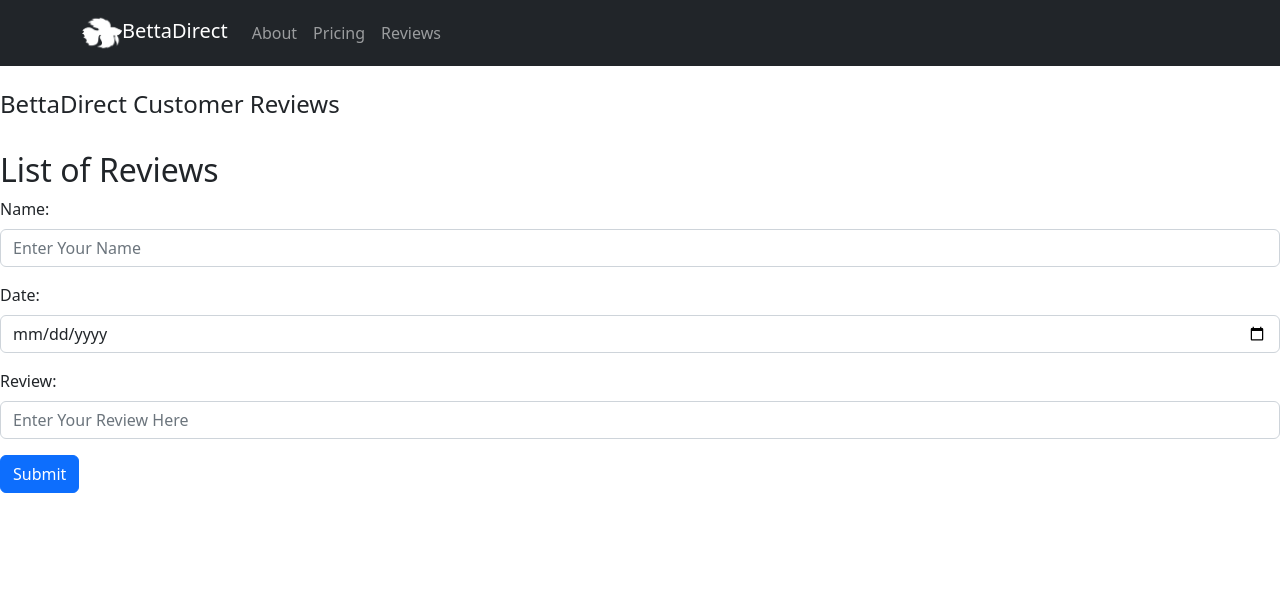
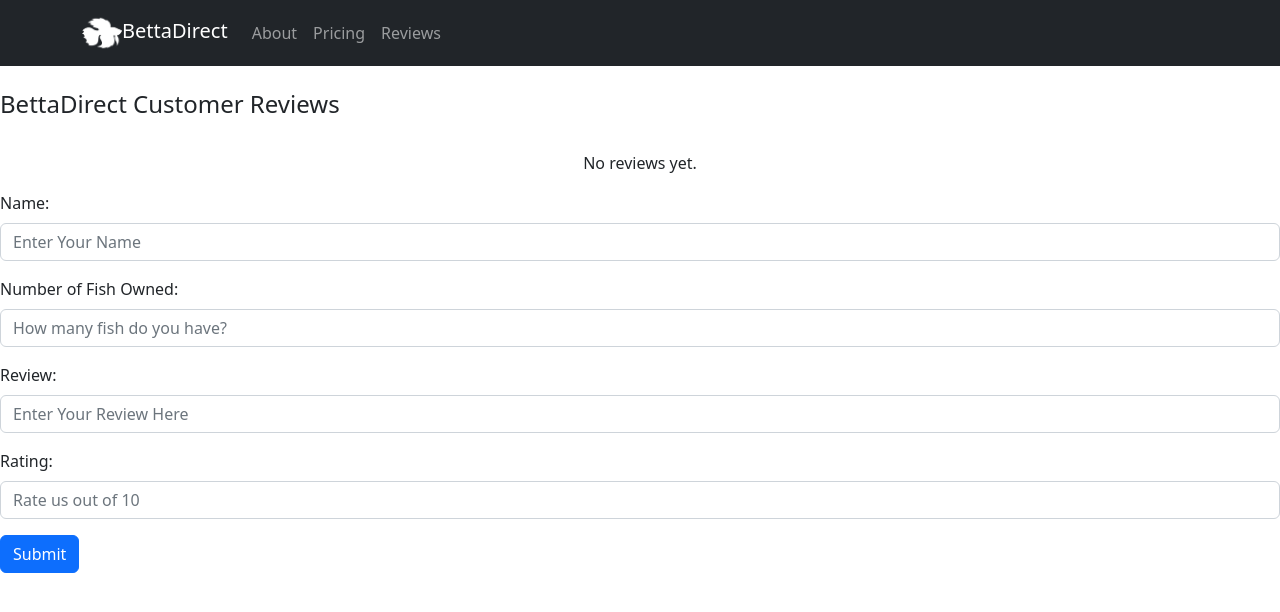
Before and after one commit to dmoylan1/finalProject, a React (Create React App) app: page /reviews in a window 1280 px wide. Shown: the top 612 px of the page. Built offline with nearby package versions, Linux system fonts and the light colour scheme.

Commit message:
project complete

```diff
--- a/src/App.css
+++ b/src/App.css
@@ -1,43 +1,6 @@
-
-
-
-
-
-/* .App {
-  text-align: center;
+.review-list {
+  display: flex;
+  flex-wrap: wrap;
+  justify-content: center;
+  align-items: center;
 }
-
-.App-logo {
-  height: 40vmin;
-  pointer-events: none;
-}
-
-@media (prefers-reduced-motion: no-preference) {
-  .App-logo {
-    animation: App-logo-spin infinite 20s linear;
-  }
-}
-
-.App-header {
-  background-color: #282c34;
-  min-height: 100vh;
-  display: flex;
-  flex-direction: column;
-  align-items: center;
-  justify-content: center;
-  font-size: calc(10px + 2vmin);
-  color: white;
-}
-
-.App-link {
-  color: #61dafb;
-}
-
-@keyframes App-logo-spin {
-  from {
-    transform: rotate(0deg);
-  }
-  to {
-    transform: rotate(360deg);
-  }
-} */
--- a/src/App.js
+++ b/src/App.js
@@ -2,8 +2,8 @@ import {
   BrowserRouter as Router,
   Routes,
   Route,
-  Link
 } from 'react-router-dom';
+
 
 import Home from './pages/Home';
 import About from './pages/About';
@@ -13,6 +13,7 @@ import Error from './pages/Error';
 import NavBar from './components/NavBar';
 
 function App() {
+
   return (
       <Router>
       <NavBar />
--- a/src/components/AddReview.js
+++ b/src/components/AddReview.js
@@ -1,9 +1,10 @@
 import React from 'react';
 import ReviewForm from './ReviewForm';
 
-const AddReview = () => {
+const AddReview = ({ history, reviews, setReviews }) => {
     const handleOnSubmit = (review) => {
-        console.log(review);
+        setReviews([review, ...reviews]);
+        history.push('/');
     };
 
     return (
--- /dev/null
+++ b/src/components/Review.js
@@ -0,0 +1,32 @@
+import React from "react";
+import { Button, Card } from 'react-bootstrap';
+import { useNavigate } from 'react-router-dom';
+
+const Review = ({
+    id,
+    reviewername,
+    date,
+    content,
+    rating,
+    numberfish,
+    handleRemoveReview
+}) => {
+    const history = useNavigate();
+
+    return (
+        <Card style={{width: '400px'}}>
+            <Card.Body>
+                <Card.Title>{reviewername}</Card.Title>
+                <div>
+                    <div>Date: {new Date(date).toDateString()}</div>
+                    <div>Review: {content}</div>
+                    <div>Rating: {rating}</div>
+                    <div>Number of Fish Owned: {numberfish}</div>
+                </div>
+                <Button variant="danger" onClick={() => handleRemoveReview(id)}>Delete</Button>
+            </Card.Body>
+        </Card>
+    );
+};
+
+export default Review;
--- a/src/components/ReviewForm.js
+++ b/src/components/ReviewForm.js
@@ -4,18 +4,22 @@ import Form from 'react-bootstrap/Form';
 import { v4 as uuidv4 } from 'uuid';
 
 const ReviewForm = (props) => {
-    const review = useState({
+    const [review, setReview] = useState(() => {
+        return {
         reviewername: props.review ? props.review.reviewername : '',
         date: props.review ? props.review.date : '',
-        content: props.review ? props.review.content : ''
+        content: props.review ? props.review.content : '',
+        rating: props.review ? props.review.rating : '',
+        numberfish: props.review ? props.review.numberfish : ''
+        };
     });
 
     const [errorMsg, setErrorMsg] = useState('');
-    const { reviewername, date, content } = review;
+    const { reviewername, content, rating, numberfish } = review;
 
     const handleOnSubmit = (event) => {
         event.preventDefault();
-        const values = [reviewername, date, content];
+        const values = [reviewername, content, rating, numberfish];
         let errorMsg = '';
 
         const allFieldsFilled = values.every((field) => {
@@ -28,7 +32,9 @@ const ReviewForm = (props) => {
                 id: uuidv4(),
                 reviewername,
                 date: new Date(),
-                content
+                content,
+                rating,
+                numberfish
             };
             props.handleOnSubmit(review);
         } else {
@@ -37,25 +43,86 @@ const ReviewForm = (props) => {
         setErrorMsg(errorMsg);
     };
 
+    const handleInputChange = (event) => {
+        const { name, value } = event.target;
+        switch (name) {
+            case 'rating':
+                if (value === '' || parseInt(value) === +value) {
+                    setReview((prevState) => ({
+                        ...prevState,
+                        [name]: value
+                    }));
+                }
+                break;
+            case 'numberfish':
+                if (value === '' || parseInt(value) === +value) {
+                    setReview((prevState) => ({
+                        ...prevState,
+                        [name]: value
+                    }));
+                }
+                break;
+            default:
+                setReview((prevState) => ({
+                    ...prevState,
+                    [name]: value
+                }));
+            }
+        };
+
 
 
 return (
     <div className='review-form'>
         {errorMsg && <p className='errorMsg'>{errorMsg}</p>}
         <Form onSubmit={handleOnSubmit}>
-      <Form.Group className="mb-3" controlId="reviewName">
+      <Form.Group
+        className="mb-3"
+        controlId="reviewName">
         <Form.Label>Name:</Form.Label>
-        <Form.Control className='input-control' type="text" name='reviewername' placeholder="Enter Your Name" />
+        <Form.Control
+            className='input-control'
+            type="text"
+            name='reviewername'
+            placeholder="Enter Your Name"
+            onChange={handleInputChange} />
       </Form.Group>
 
-      <Form.Group className="mb-3" controlId="reviewDate">
-        <Form.Label>Date:</Form.Label>
-        <Form.Control className='input-control' type="date" name='date' placeholder="Date" />
+      <Form.Group
+        className="mb-3"
+        controlId="numberFish">
+        <Form.Label>Number of Fish Owned:</Form.Label>
+        <Form.Control
+            className='input-control'
+            type="number"
+            name='numberfish'
+            value={numberfish}
+            placeholder="How many fish do you have?"
+            onChange={handleInputChange} />
       </Form.Group>
 
-      <Form.Group className="mb-3" controlId="reviewContent">
+      <Form.Group
+        className="mb-3"
+        controlId="reviewContent">
         <Form.Label>Review:</Form.Label>
-        <Form.Control className='input-control' type="text" name='content' placeholder="Enter Your Review Here" />
+        <Form.Control
+            className='input-control'
+            type="text" name='content'
+            value={content}
+            placeholder="Enter Your Review Here"
+            onChange={handleInputChange} />
+      </Form.Group>
+
+      <Form.Group
+        className="mb-3"
+        controlId="reviewRating">
+        <Form.Label>Rating:</Form.Label>
+        <Form.Control
+            className='input-control'
+            type="number" name='rating'
+            value={rating}
+            placeholder="Rate us out of 10"
+            onChange={handleInputChange} />
       </Form.Group>
 
       <Button variant="primary" type="submit">
--- a/src/components/ReviewsList.js
+++ b/src/components/ReviewsList.js
@@ -1,7 +1,27 @@
 import React from "react";
+import _ from 'lodash';
+import Review from "./Review";
 
-const ReviewsList = () => {
-    return <h2>List of Reviews</h2>
+
+const ReviewsList = ({ reviews, setReviews }) => {
+
+    const handleRemoveReview = (id) => {
+        setReviews(reviews.filter((review) => review.id !== id));
+    };
+
+    return (
+    <React.Fragment>
+        <div className="review-list">
+            {!_.isEmpty(reviews) ? (
+                reviews.map((review) => (
+                    <Review key={review.id} {...review} handleRemoveReview={handleRemoveReview} />
+                ))
+    ) : (
+        <p>No reviews yet.</p>
+            )}
+        </div>
+    </React.Fragment>
+    );
 };
 
 export default ReviewsList;
--- /dev/null
+++ b/src/hooks/useLocalStorage.js
@@ -0,0 +1,20 @@
+import { useState, useEffect } from 'react';
+
+const useLocalStorage = (key, initialValue) => {
+    const [value, setValue] = useState(() => {
+        try {
+            const localValue = window.localStorage.getItem(key);
+            return localValue ? JSON.parse(localValue) : initialValue;
+        } catch (error) {
+            return initialValue;
+        }
+    });
+
+    useEffect(() => {
+        window.localStorage.setItem(key, JSON.stringify(value));
+    }, [key, value]);
+
+    return [value, setValue];
+};
+
+export default useLocalStorage;
--- a/src/index.js
+++ b/src/index.js
@@ -3,6 +3,7 @@ import ReactDOM from 'react-dom/client';
 import './index.css';
 import App from './App';
 import reportWebVitals from './reportWebVitals';
+import './App.css';
 
 const root = ReactDOM.createRoot(document.getElementById('root'));
 root.render(
--- a/src/pages/Reviews.js
+++ b/src/pages/Reviews.js
@@ -1,21 +1,18 @@
 import React from "react";
 import ReviewsList from "../components/ReviewsList";
 import AddReview from '../components/AddReview';
+import useLocalStorage from '../hooks/useLocalStorage';
 
+function Reviews(props) {
+    const [reviews, setReviews] = useLocalStorage('reviews', []);
 
-
-
-
-
-function Reviews() {
     return (
         <>
         <br />
         <h4>BettaDirect Customer Reviews</h4>
         <br />
-        <ReviewsList />
-        <AddReview />
-
+        <ReviewsList {...props} reviews={reviews} setReviews={setReviews} />
+        <AddReview {...props} reviews={reviews} setReviews={setReviews} />
     </>
     );
 }
```
